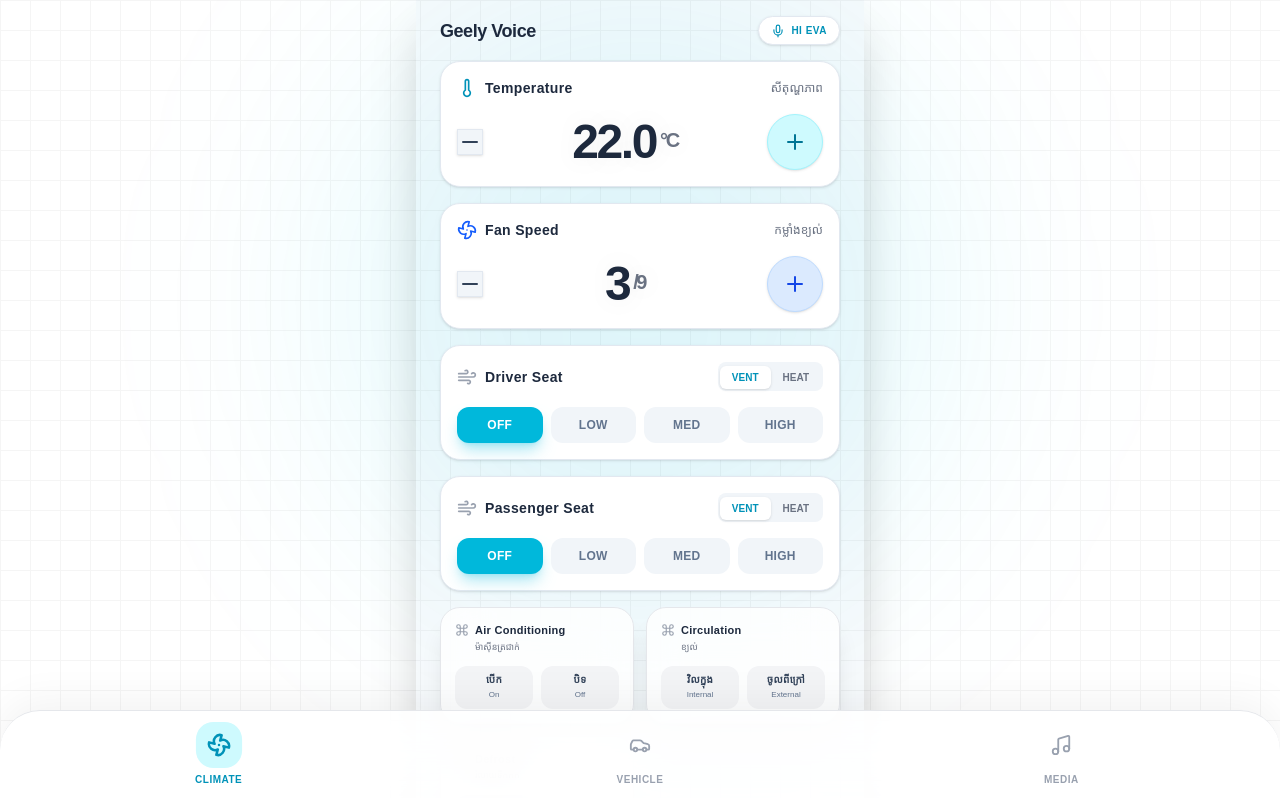
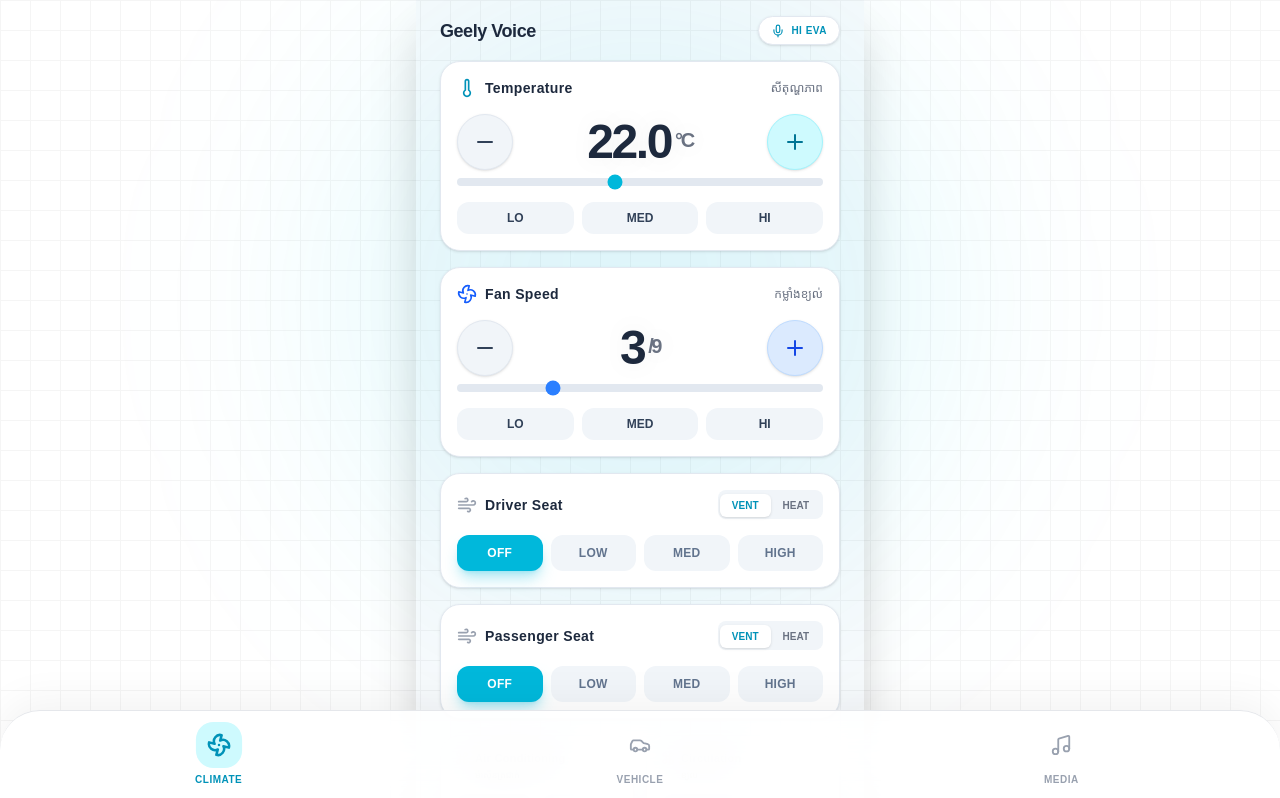
Before and after one commit to vatanaksambath/geely_voice_remote, a Next.js app: page / in a window 1280 px wide. Shown: the top 798 px of the page. Built offline with nearby package versions, Linux system fonts and the light colour scheme; a web font is replaced by a local one.

Commit message:
feat: add DynamicClimateControls component with interactive temperature, fan, and seat settings with voice feedback

```diff
--- a/src/components/DynamicClimateControls.tsx
+++ b/src/components/DynamicClimateControls.tsx
@@ -34,31 +34,27 @@
   const tempTimeoutRef = useRef<NodeJS.Timeout | null>(null);
   const fanTimeoutRef = useRef<NodeJS.Timeout | null>(null);
 
-  const adjustTemp = (delta: number) => {
-    setTemp(prev => {
-      const newTemp = Math.max(16, Math.min(30, prev + delta));
-
+  const setAbsoluteTemp = (newTemp: number) => {
+    const clamped = Math.max(16, Math.min(30, newTemp));
+    setTemp(clamped);
     if (tempTimeoutRef.current) clearTimeout(tempTimeoutRef.current);
     tempTimeoutRef.current = setTimeout(() => {
-        handleSpeak(`temp_${newTemp}`, `把温度调到${newTemp}度`);
+      handleSpeak(`temp_${clamped}`, `把温度调到${clamped}度`);
     }, 600);
-
-      return newTemp;
-    });
   };
 
-  const adjustFan = (delta: number) => {
-    setFan(prev => {
-      const newFan = Math.max(1, Math.min(9, prev + delta));
+  const adjustTemp = (delta: number) => setAbsoluteTemp(temp + delta);
 
+  const setAbsoluteFan = (newFan: number) => {
+    const clamped = Math.max(1, Math.min(9, newFan));
+    setFan(clamped);
     if (fanTimeoutRef.current) clearTimeout(fanTimeoutRef.current);
     fanTimeoutRef.current = setTimeout(() => {
-        handleSpeak(`fan_${newFan}`, `把风量调到${newFan}档`);
+      handleSpeak(`fan_${clamped}`, `把风量调到${clamped}档`);
     }, 600);
+  };
 
-      return newFan;
-    });
-  };
+  const adjustFan = (delta: number) => setAbsoluteFan(fan + delta);
 
   const setDriverSeatLevel = (level: VentLevel) => {
     if (driverMode === 'vent') {
@@ -115,7 +111,7 @@
           <motion.button
             whileTap={{ scale: 0.9 }}
             onClick={() => adjustTemp(-0.5)}
-            className="bg-slate-100 dark:bg-[#27272a] border border-slate-200 dark:border-[#27272a] flex items-center justify-center text-slate-700 dark:text-gray-300 hover:bg-slate-200 dark:hover:bg-[#3f3f46] transition-colors shadow-sm"
+            className="w-14 h-14 rounded-full bg-slate-100 dark:bg-[#27272a] border border-slate-200 dark:border-[#27272a] flex items-center justify-center text-slate-700 dark:text-gray-300 hover:bg-slate-200 dark:hover:bg-[#3f3f46] transition-colors shadow-sm"
           >
             <Minus size={24} />
           </motion.button>
@@ -131,6 +127,21 @@
           >
             <Plus size={24} />
           </motion.button>
+        </div>
+
+        <div className="flex flex-col space-y-4 mt-2">
+          <input
+            type="range"
+            min="16" max="30" step="0.5"
+            value={temp}
+            onChange={(e) => setAbsoluteTemp(parseFloat(e.target.value))}
+            className="w-full h-2 rounded-lg appearance-none bg-slate-200 dark:bg-[#27272a] accent-cyan-500 cursor-pointer"
+          />
+          <div className="grid grid-cols-3 gap-2">
+            <button onClick={() => setAbsoluteTemp(16)} className="py-2 rounded-xl bg-slate-100 dark:bg-[#27272a] text-slate-700 dark:text-gray-300 font-bold text-[10px] sm:text-xs hover:bg-slate-200 dark:hover:bg-[#3f3f46] transition-colors">LO</button>
+            <button onClick={() => setAbsoluteTemp(23.5)} className="py-2 rounded-xl bg-slate-100 dark:bg-[#27272a] text-slate-700 dark:text-gray-300 font-bold text-[10px] sm:text-xs hover:bg-slate-200 dark:hover:bg-[#3f3f46] transition-colors">MED</button>
+            <button onClick={() => setAbsoluteTemp(26.5)} className="py-2 rounded-xl bg-slate-100 dark:bg-[#27272a] text-slate-700 dark:text-gray-300 font-bold text-[10px] sm:text-xs hover:bg-slate-200 dark:hover:bg-[#3f3f46] transition-colors">HI</button>
+          </div>
         </div>
       </div>
 
@@ -150,7 +161,7 @@
           <motion.button
             whileTap={{ scale: 0.9 }}
             onClick={() => adjustFan(-1)}
-            className="bg-slate-100 dark:bg-[#27272a] border border-slate-200 dark:border-[#27272a] flex items-center justify-center text-slate-700 dark:text-gray-300 hover:bg-slate-200 dark:hover:bg-[#3f3f46] transition-colors shadow-sm"
+            className="w-14 h-14 rounded-full bg-slate-100 dark:bg-[#27272a] border border-slate-200 dark:border-[#27272a] flex items-center justify-center text-slate-700 dark:text-gray-300 hover:bg-slate-200 dark:hover:bg-[#3f3f46] transition-colors shadow-sm"
           >
             <Minus size={24} />
           </motion.button>
@@ -166,6 +177,21 @@
           >
             <Plus size={24} />
           </motion.button>
+        </div>
+
+        <div className="flex flex-col space-y-4 mt-2">
+          <input
+            type="range"
+            min="1" max="9" step="1"
+            value={fan}
+            onChange={(e) => setAbsoluteFan(parseInt(e.target.value))}
+            className="w-full h-2 rounded-lg appearance-none bg-slate-200 dark:bg-[#27272a] accent-blue-500 cursor-pointer"
+          />
+          <div className="grid grid-cols-3 gap-2">
+            <button onClick={() => setAbsoluteFan(1)} className="py-2 rounded-xl bg-slate-100 dark:bg-[#27272a] text-slate-700 dark:text-gray-300 font-bold text-[10px] sm:text-xs hover:bg-slate-200 dark:hover:bg-[#3f3f46] transition-colors">LO</button>
+            <button onClick={() => setAbsoluteFan(3)} className="py-2 rounded-xl bg-slate-100 dark:bg-[#27272a] text-slate-700 dark:text-gray-300 font-bold text-[10px] sm:text-xs hover:bg-slate-200 dark:hover:bg-[#3f3f46] transition-colors">MED</button>
+            <button onClick={() => setAbsoluteFan(9)} className="py-2 rounded-xl bg-slate-100 dark:bg-[#27272a] text-slate-700 dark:text-gray-300 font-bold text-[10px] sm:text-xs hover:bg-slate-200 dark:hover:bg-[#3f3f46] transition-colors">HI</button>
+          </div>
         </div>
       </div>
 
```
Lines whose indentation alone changed are shown as unchanged.
